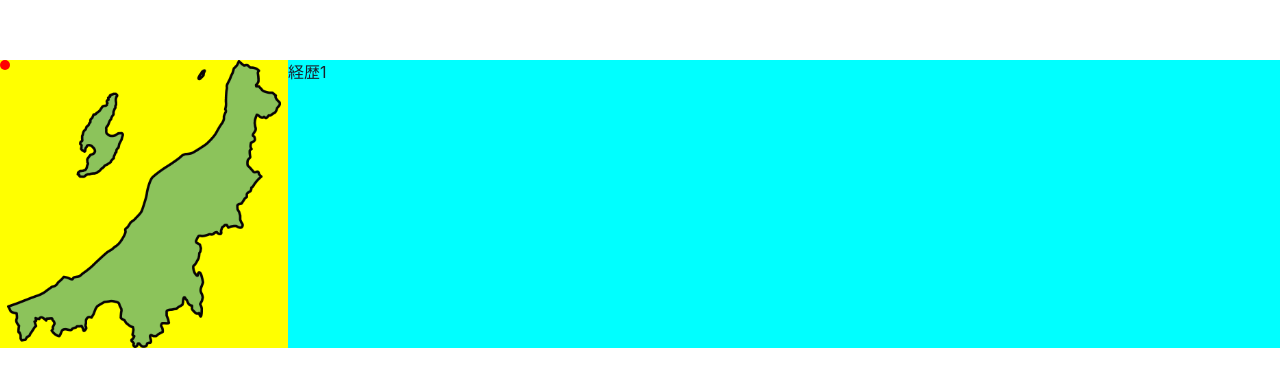
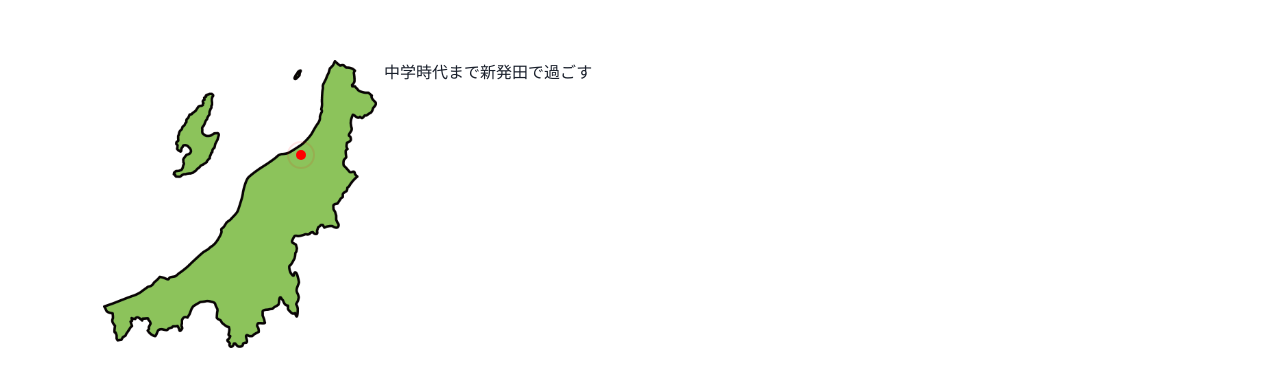
Before and after one commit to m02-253/portfolio, a Next.js app: page / in a window 1280 px wide. Shown: the part 196-582 px from the top of the page. Built offline with nearby package versions, Linux system fonts and the light colour scheme.

Commit message:
Start to rewrite motion.div to useAnimate

```diff
--- a/src/components/career/career.tsx
+++ b/src/components/career/career.tsx
@@ -1,20 +1,54 @@
-import { JSX } from 'react';
+import { JSX, useCallback, useRef, useState } from 'react';
 import { Box, Center, Text } from '@chakra-ui/react';
 import niigataPref from '../../public/prefectures/niigata.png';
 import { HandyNextImage } from '@/components/images/handyNextImage';
 import { ImHere } from '@/components/career/movementHistory/imHere';
 
+type XYCoordinates = Record<'x' | 'y', number>;
+const shibataCoordinates: XYCoordinates = { x: 200, y: 90 };
+const nagaokaCoordinates: XYCoordinates = { x: 150, y: 170 };
+const niigataCoordinates: XYCoordinates = { x: 180, y: 100 };
+
 export const Career = (): JSX.Element => {
   const imageSize = '18rem'; // 新潟県画像の縦幅かつ横幅
+
+  // スクロールされたとき、記事に対応する座標を変更する
+  const [mapCoordinates, setMapCoordinates] =
+    useState<XYCoordinates>(shibataCoordinates);
+
+  const careerBoxRef = useRef<HTMLDivElement>(null);
+  const handleScroll = useCallback(() => {
+    if (!careerBoxRef.current) return;
+    const { scrollTop, clientHeight } = careerBoxRef.current;
+    const seenIndex = Math.floor(scrollTop / clientHeight);
+    switch (seenIndex) {
+      case 0:
+        setMapCoordinates(shibataCoordinates);
+        break;
+      case 1:
+        setMapCoordinates(nagaokaCoordinates);
+        break;
+      case 2:
+        setMapCoordinates(nagaokaCoordinates);
+        break;
+      case 3:
+        setMapCoordinates(niigataCoordinates);
+        break;
+      default:
+        return;
+    }
+  }, []);
+
   return (
-    <Center w={'100vw'} h={'100vh'} flexDirection={'row'}>
+    <Center>
+      <Center w={'min(100vw, 68rem)'} h={'100vh'} flexDirection={'row'}>
         <Box position={'relative'} w={imageSize} h={imageSize}>
-        <ImHere />
+          <ImHere coordinates={mapCoordinates} />
+          {/*<ImHere coordinates={{ x: 150, y: 170 }} />*/}
           <HandyNextImage
             boxProps={{
               width: imageSize,
               height: imageSize,
-            bgColor: 'yellow',
             }}
             imageProps={{ src: niigataPref, alt: 'niigata-pref' }}
           />
@@ -26,18 +60,24 @@ export const Career = (): JSX.Element => {
           scrollBehavior={'smooth'}
           h={imageSize}
           scrollSnapType={'y mandatory'}
-        bgColor={'cyan'}
+          gap={'1px'}
+          onScroll={handleScroll}
+          ref={careerBoxRef}
         >
           <Text h={imageSize} scrollSnapAlign={'start'}>
-          経歴1
+            中学時代まで新発田で過ごす
           </Text>
           <Text h={imageSize} scrollSnapAlign={'start'}>
-          経歴2
+            長岡で高専、大学に行く
           </Text>
           <Text h={imageSize} scrollSnapAlign={'start'}>
-          経歴3
+            大学院時代にITスタートアップの共同創業者となる
+          </Text>
+          <Text h={imageSize} scrollSnapAlign={'start'}>
+            大学院時代に共同創業した会社を新潟市に移し、通勤するようになる
           </Text>
         </Box>
       </Center>
+    </Center>
   );
 };
--- a/src/components/career/movementHistory/imHere.tsx
+++ b/src/components/career/movementHistory/imHere.tsx
@@ -1,33 +1,68 @@
-import { JSX } from 'react';
+import { JSX, useMemo } from 'react';
 import { Box } from '@chakra-ui/react';
 import { motion } from 'framer-motion';
 
-export const ImHere = (): JSX.Element => {
+type Props = {
+  coordinates: { x: number; y: number };
+};
+
+export const ImHere = (props: Props): JSX.Element => {
+  const pointSize = 10;
+  const rippleSpreadTo = 30;
+
+  type TopLeft = Record<
+    'beforeTop' | 'beforeLeft' | 'afterTop' | 'afterLeft',
+    number
+  >;
+  const topLeft = useMemo<TopLeft>(() => {
+    const afterOffset = -(rippleSpreadTo - pointSize) / 2; // 拡大に伴い、この分だけずれる
+    return {
+      beforeTop: props.coordinates.y,
+      beforeLeft: props.coordinates.x,
+      afterTop: props.coordinates.y + afterOffset,
+      afterLeft: props.coordinates.x + afterOffset,
+    };
+  }, [props.coordinates.x, props.coordinates.y]);
+
   return (
     <Box position={'relative'}>
       {/* 真ん中の赤点 */}
       <Box
         position={'absolute'}
         bgColor={'red'}
-        w={'10px'}
-        h={'10px'}
+        w={`${pointSize}px`}
+        h={`${pointSize}px`}
         borderRadius={'full'}
         zIndex={1}
+        top={topLeft.beforeTop}
+        left={topLeft.beforeLeft}
       />
 
       {/* 広がっていく赤線 */}
       <motion.div
         style={{
           position: 'absolute',
-          borderRadius: '1000rem',
-          borderWidth: '1px',
+          borderRadius: rippleSpreadTo,
+          borderWidth: '2px',
           borderColor: 'red',
           zIndex: 2,
         }}
-        initial={{ opacity: 1, width: '10px', height: '10px' }}
-        animate={{ opacity: 0, width: '30px', height: '30px' }}
+        initial={{
+          opacity: 1,
+          width: pointSize,
+          height: pointSize,
+          top: `${topLeft.beforeTop}px`,
+          left: `${topLeft.beforeLeft}px`,
+        }}
+        animate={{
+          opacity: 0,
+          width: rippleSpreadTo,
+          height: rippleSpreadTo,
+          top: `${topLeft.afterTop}px`,
+          left: `${topLeft.afterLeft}px`,
+        }}
         transition={{ repeat: Infinity, duration: 2 }}
-      ></motion.div>
+      />
     </Box>
   );
 };
```
Lines whose indentation alone changed are shown as unchanged.
